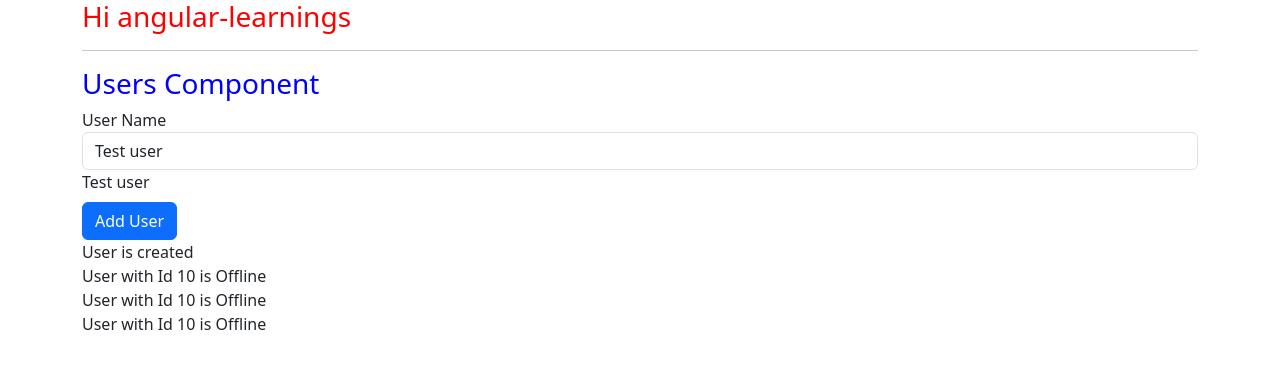
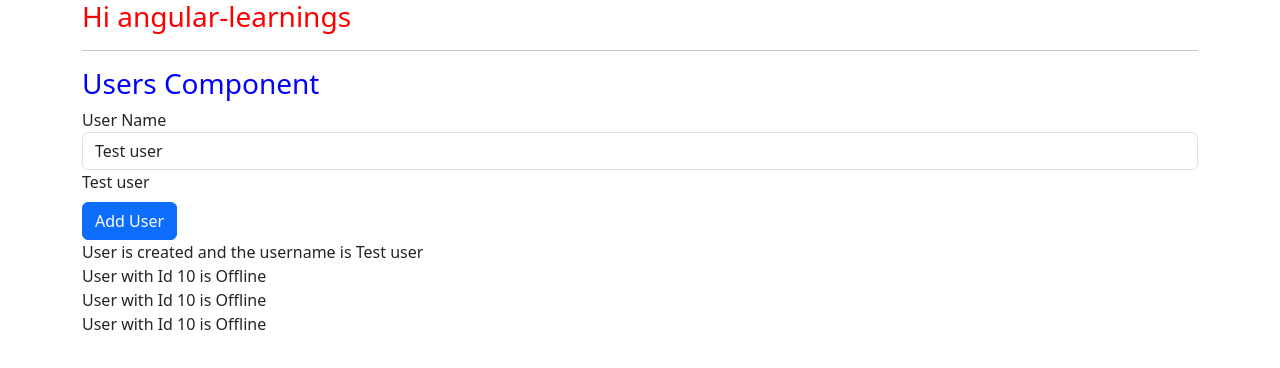
Before and after one commit to sreenath096/angular-learnings, an Angular app: page / in a window 1280 px wide. Both pictures are taken after a click on the button "Add User". Shown: the top 368 px of the page. Built offline with nearby package versions, Linux system fonts and the light colour scheme.

Commit message:
Using ngIf Structural Directive

```diff
--- a/src/app/users/users.component.html
+++ b/src/app/users/users.component.html
@@ -6,7 +6,7 @@
     <div>{{ userName }}</div>
 </div>
 <button class="btn btn-primary" [disabled]="!allowNewUser" (click)="changeUserCreatedStatus()">Add User</button>
-<div> {{userCreatedStatus}}</div>
+<div *ngIf="isUserCreated"> User is created and the username is {{userName}}</div>
 <app-user></app-user>
 <app-user></app-user>
 <app-user></app-user>
--- a/src/app/users/users.component.ts
+++ b/src/app/users/users.component.ts
@@ -11,6 +11,8 @@ export class UsersComponent {
   allowNewUser: boolean = false;
   userCreatedStatus: string = 'No User is created';
   userName: string = 'Test user';
+  isUserCreated: boolean = false;
+
   constructor() {
     setTimeout(() => {
       this.allowNewUser = !this.allowNewUser;
@@ -22,6 +24,7 @@ export class UsersComponent {
   }
 
   changeUserCreatedStatus() {
+    this.isUserCreated = true;
     this.userCreatedStatus = 'User is created';
   }
 
```
